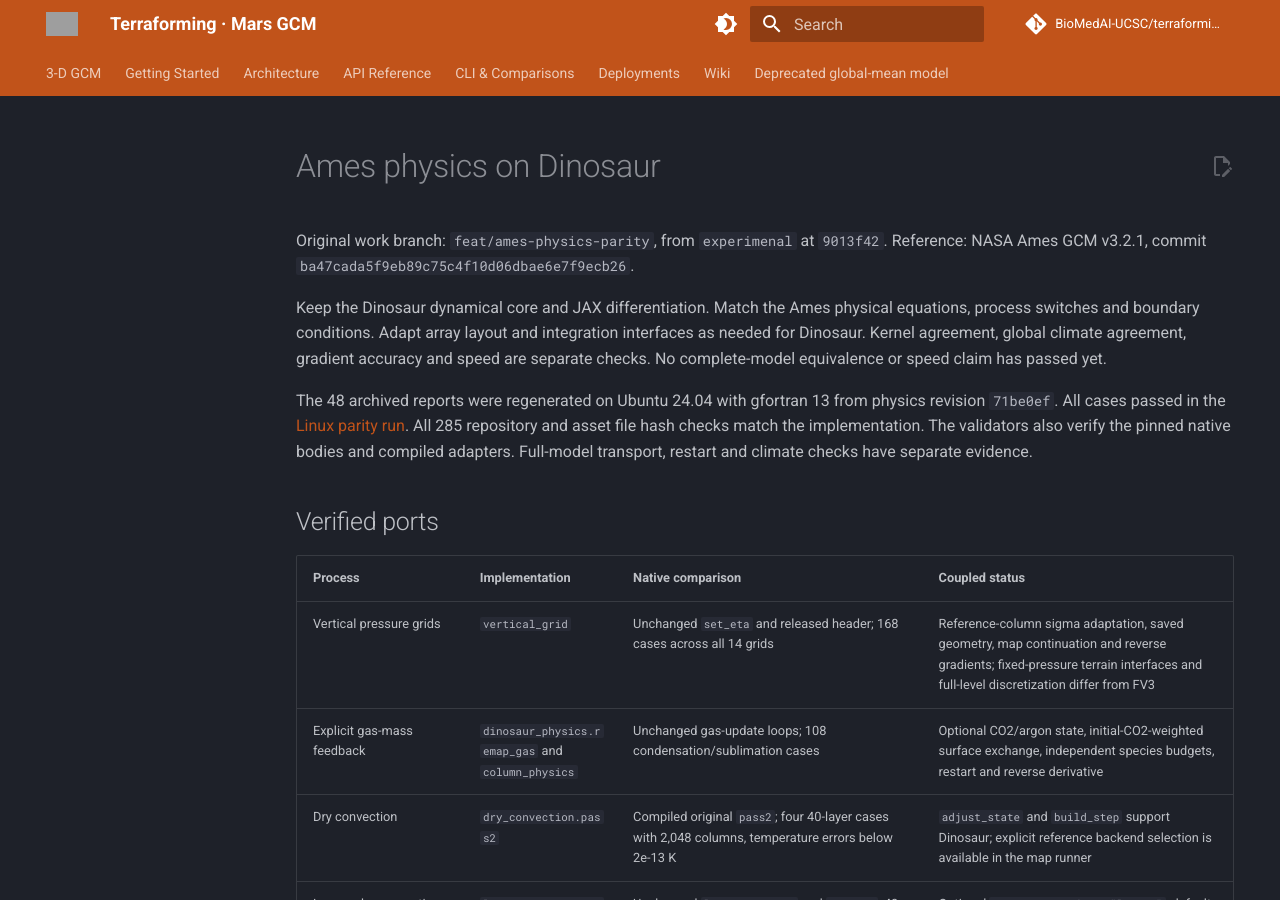
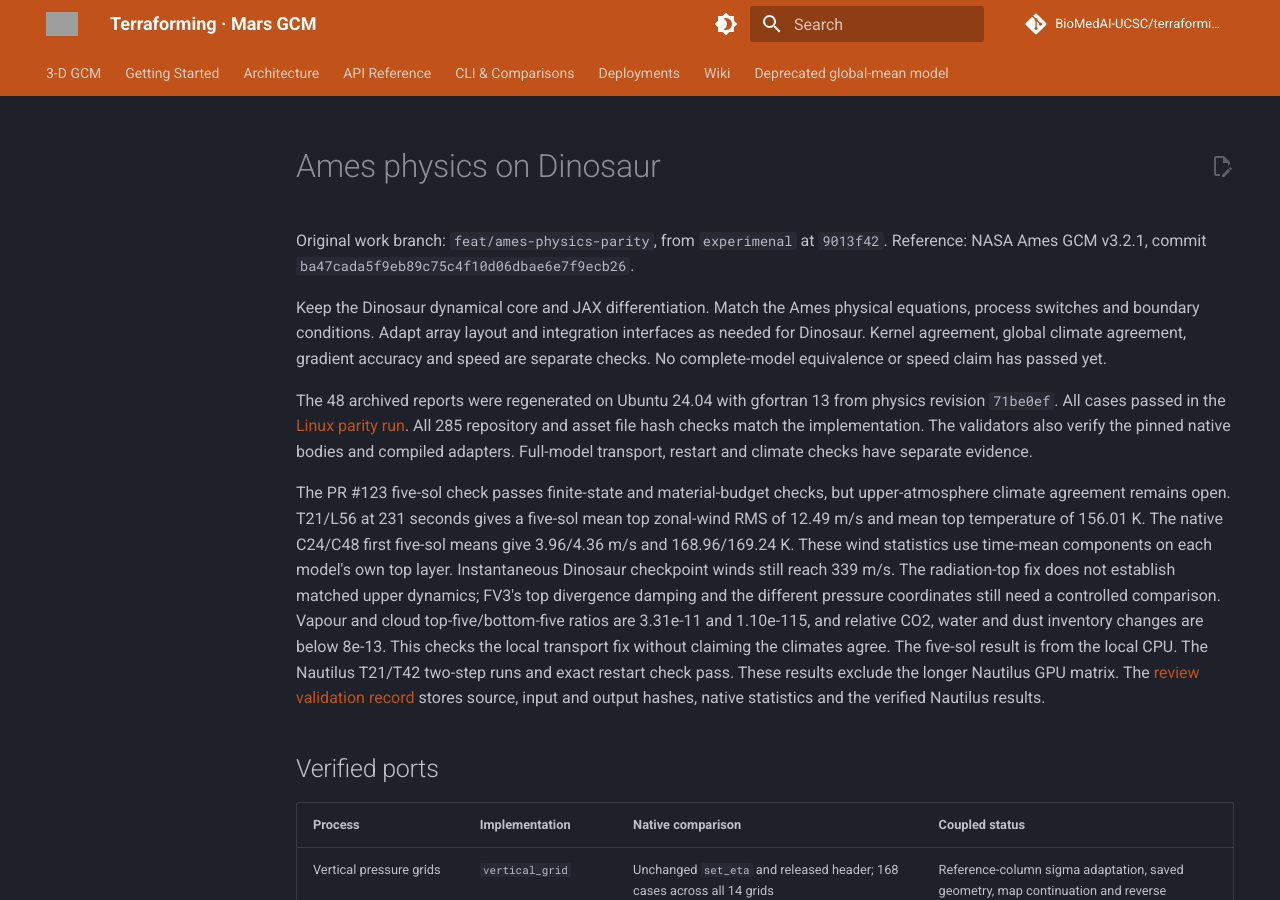
Before and after one commit to BioMedAI-UCSC/terraforming, an MkDocs documentation site: the page built from docs/physics-parity.md, in a window 1280 px wide and 900 px high. Built offline with MkDocs 1.6.1 and Material for MkDocs 9.7.7, drawn with Linux system fonts in a browser that asks for light colours; comment, search, counter and statistics services are not loaded; grey boxes are pictures that could not be loaded.

Commit message:
Match mean-vector wind diagnostics and record review validation limits

```diff
--- a/docs/physics-parity.md
+++ b/docs/physics-parity.md
@@ -16,6 +16,22 @@ from physics revision `71be0ef`. All cases passed in the
 All 285 repository and asset file hash checks match the implementation.
 The validators also verify the pinned native bodies and compiled adapters.
 Full-model transport, restart and climate checks have separate evidence.
+
+The PR #123 five-sol check passes finite-state and material-budget checks, but
+upper-atmosphere climate agreement remains open. T21/L56 at 231 seconds gives a
+five-sol mean top zonal-wind RMS of 12.49 m/s and mean top temperature of 156.01 K.
+The native C24/C48 first five-sol means give 3.96/4.36 m/s and 168.96/169.24 K.
+These wind statistics use time-mean components on each model's own top layer.
+Instantaneous Dinosaur checkpoint winds still reach 339 m/s. The radiation-top
+fix does not establish matched upper dynamics; FV3's top divergence damping and
+the different pressure coordinates still need a controlled comparison.
+Vapour and cloud top-five/bottom-five ratios are 3.31e-11 and 1.10e-115, and
+relative CO2, water and dust inventory changes are below 8e-13. This checks the
+local transport fix without claiming the climates agree.
+The five-sol result is from the local CPU. The Nautilus T21/T42 two-step runs
+and exact restart check pass. These results exclude the longer Nautilus GPU matrix.
+The [review validation record](../validation/pr123-review.json) stores source,
+input and output hashes, native statistics and the verified Nautilus results.
 
 ## Verified ports
 
```
Also changed, not shown: 3 other files.
